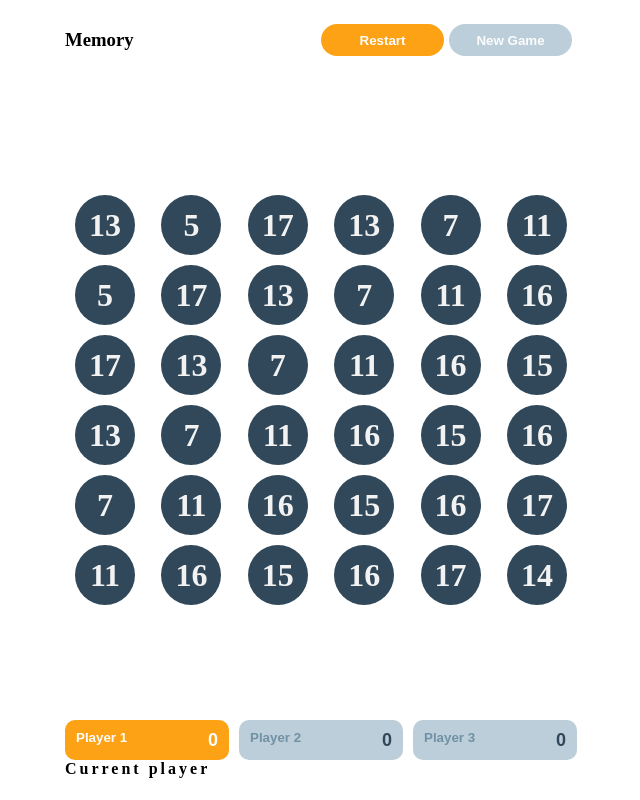
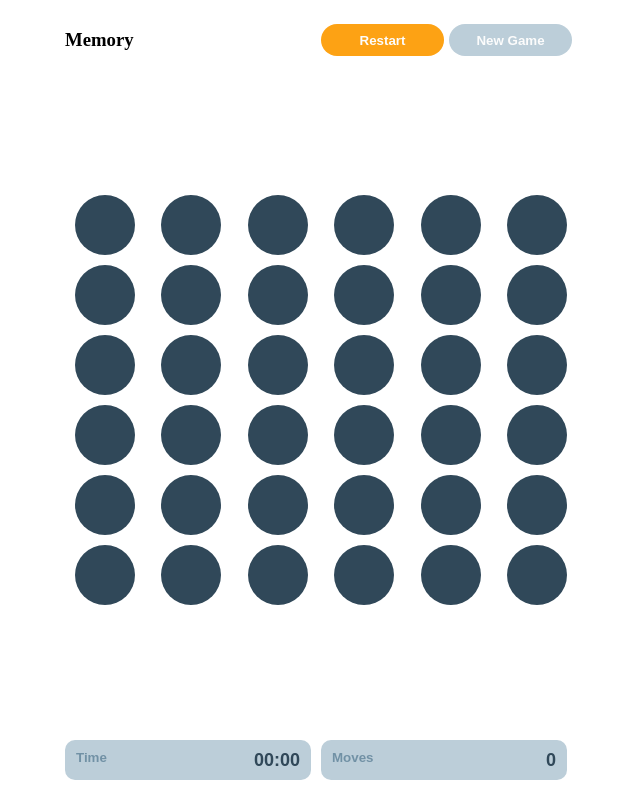
Before and after one commit to aknagirm/memory-game, an Angular app: page /game in a window 1280 px wide. Shown: the whole page, without its empty margins (319-959 px from the left). Built offline with nearby package versions, Linux system fonts and the light colour scheme.

Commit message:
gamme logic ready

```diff
--- a/src/app/components/game-page/game-page.component.html
+++ b/src/app/components/game-page/game-page.component.html
@@ -9,17 +9,36 @@
   <div class="section section-body">
     <div *ngFor="let i of indexArr">
       <div *ngFor="let j of indexArr">
-        <div class="coin">{{ memoryDataSet![i + j].value }}</div>
+        <div
+          class="coin"
+          (click)="coinClicked(i * gameType.gridSize + j)"
+          [ngClass]="{
+            'coin-open': memoryDataSet![i * gameType.gridSize + j].opened,
+            'last-open-coins': lastTwoClickedIdx.includes(
+              i * gameType.gridSize + j
+            )
+          }"
+        >
+          {{
+            memoryDataSet![i * gameType.gridSize + j].opened
+              ? memoryDataSet![i * gameType.gridSize + j].value
+              : ""
+          }}
+        </div>
       </div>
     </div>
   </div>
-  <div class="section section-footer">
+  <div
+    class="section section-footer"
+    *ngIf="gameType.numberOfPlayers !== 1; else soloPlayer"
+  >
     <div class="button-wrapper">
       <button
         *ngFor="let player of playerIdx"
         class="player-button"
         [ngClass]="{ selected: player.current }"
       >
+        <span id="player-button-ribon" *ngIf="player.current"></span>
         <span id="left-text">{{ player.title }}</span>
         <span id="right-text">{{ player.points }}</span>
       </button>
@@ -30,4 +49,20 @@
       }}</span>
     </div>
   </div>
+  <ng-template #soloPlayer>
+    <div class="section section-footer-solo">
+      <div class="button-wrapper">
+        <button class="player-button">
+          <span id="left-text">Time</span>
+          <span id="right-text">{{ timer.mm }}:{{ timer.ss }}</span>
+        </button>
+      </div>
+      <div class="button-wrapper">
+        <button class="player-button">
+          <span id="left-text">Moves</span>
+          <span id="right-text">{{ clickCounter }}</span>
+        </button>
+      </div>
+    </div>
+  </ng-template>
 </div>
--- a/src/app/components/game-page/game-page.component.scss
+++ b/src/app/components/game-page/game-page.component.scss
@@ -25,13 +25,20 @@
   align-items: center;
 }
 
+.section-footer-solo {
+  flex: 0 0 10%;
+  align-items: center;
+}
+
 .section-footer {
   flex-direction: column;
   flex: 0 0 10%;
   align-items: center;
   justify-content: flex-start !important;
+}
 
 .player-button {
+  position: relative;
   width: 100%;
   margin-right: 10px;
   height: 40px;
@@ -51,6 +58,12 @@
     font-weight: bold;
     color: $greyish-black;
   }
+
+  #player-button-ribon {
+    top: -22px;
+    position: absolute;
+    border: 12px solid transparent;
+    border-bottom-color: $orange;
   }
 
   .current-player-text-wrapper {
@@ -119,3 +132,11 @@
   font-weight: bold;
   margin: 10px;
 }
+
+.coin-open {
+  background-color: $grey;
+}
+
+.last-open-coins {
+  background-color: $orange;
+}
--- a/src/app/components/game-page/game-page.component.ts
+++ b/src/app/components/game-page/game-page.component.ts
@@ -1,4 +1,4 @@
-import { ChangeDetectorRef, Component, OnInit } from '@angular/core';
+import { ChangeDetectorRef, Component, OnDestroy, OnInit } from '@angular/core';
 import {
   GameType,
   MemoryDataSet,
@@ -10,18 +10,22 @@ import {
   templateUrl: './game-page.component.html',
   styleUrls: ['./game-page.component.scss'],
 })
-export class GamePageComponent implements OnInit {
-  memoryDataSet: MemoryDataSet[] | undefined;
+export class GamePageComponent implements OnInit, OnDestroy {
+  memoryDataSet: MemoryDataSet[] = [];
   indexArr: number[] = [];
   playerIdx: PlayerPonits[] = [];
   dataReady = false;
   gameType: GameType = {
     gameTheme: 'number',
-    numberOfPlayers: 3,
+    numberOfPlayers: 1,
     gridSize: 6,
   };
+  timer = { mm: '00', ss: '00' };
+  timerSub$: NodeJS.Timeout | undefined;
+  lastTwoClickedIdx: number[] = [];
+  clickCounter = 0;
 
-  constructor(private cdr: ChangeDetectorRef) {}
+  constructor() {}
 
   ngOnInit(): void {
     this.indexArr = [...Array(this.gameType.gridSize).keys()];
@@ -41,10 +45,25 @@ export class GamePageComponent implements OnInit {
         return {
           value: (data + 1).toString(),
           opened: false,
+          matched: false,
         };
       }
     );
     this.dataSetArrCreation(dataVal);
+  }
+
+  timerStart() {
+    let ss = 0;
+    let mm = 0;
+    this.timerSub$ = setInterval(() => {
+      if (ss === 59) {
+        ss = 0;
+        mm++;
+      } else {
+        ss++;
+      }
+      this.timer = { mm: `0${mm}`.slice(-2), ss: `0${ss}`.slice(-2) };
+    }, 1000);
   }
 
   dataSetArrCreation(dataVal: MemoryDataSet[]) {
@@ -55,6 +74,40 @@ export class GamePageComponent implements OnInit {
       dataVal[randomNum] = temp;
     }
     this.memoryDataSet = dataVal;
-    this.cdr.detectChanges();
+  }
+
+  coinClicked(idx: number) {
+    if (this.memoryDataSet[idx].matched) {
+      return;
+    }
+    if (this.lastTwoClickedIdx.includes(idx)) {
+      return;
+    }
+    if (this.gameType.numberOfPlayers === 1) {
+      this.clickCounter++;
+      if (this.clickCounter === 1) {
+        this.timerStart();
+      }
+    }
+
+    this.memoryDataSet[idx].opened = true;
+    if (this.lastTwoClickedIdx.length === 2) {
+      if (
+        this.memoryDataSet[this.lastTwoClickedIdx[0]]?.value !==
+        this.memoryDataSet[this.lastTwoClickedIdx[1]]?.value
+      ) {
+        this.memoryDataSet[this.lastTwoClickedIdx[0]].opened = false;
+        this.memoryDataSet[this.lastTwoClickedIdx[1]].opened = false;
+      } else {
+        this.memoryDataSet[this.lastTwoClickedIdx[0]].matched = true;
+        this.memoryDataSet[this.lastTwoClickedIdx[1]].matched = true;
+      }
+      this.lastTwoClickedIdx = [];
+    }
+    this.lastTwoClickedIdx.push(idx);
+  }
+
+  ngOnDestroy(): void {
+    clearInterval(this.timerSub$);
   }
 }
--- a/src/app/model/game-type.model.ts
+++ b/src/app/model/game-type.model.ts
@@ -13,6 +13,7 @@ export interface GameType {
 export interface MemoryDataSet {
   value: string;
   opened: boolean;
+  matched: boolean;
 }
 
 export interface PlayerPonits {
```
Lines whose indentation alone changed are shown as unchanged.
